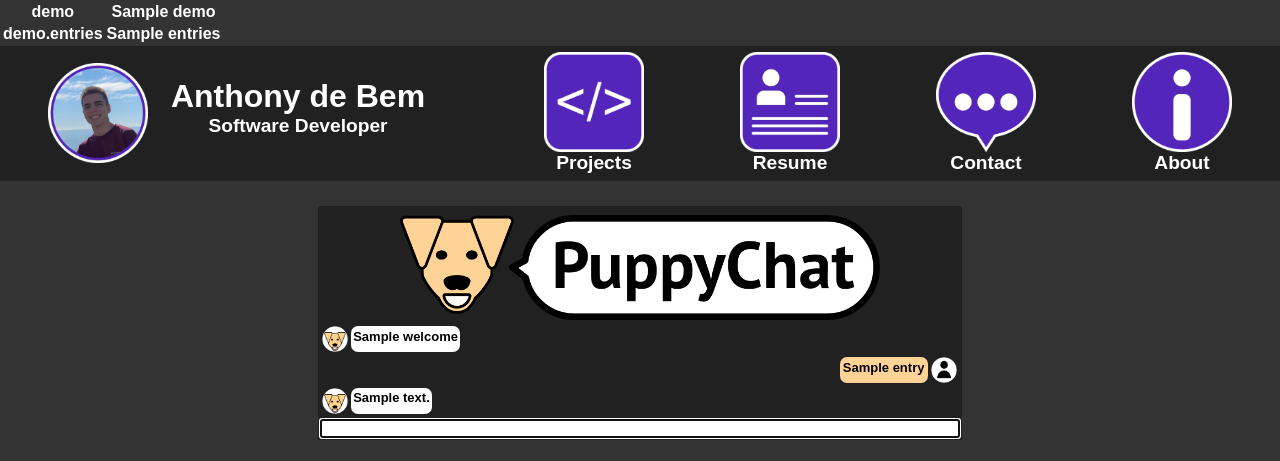
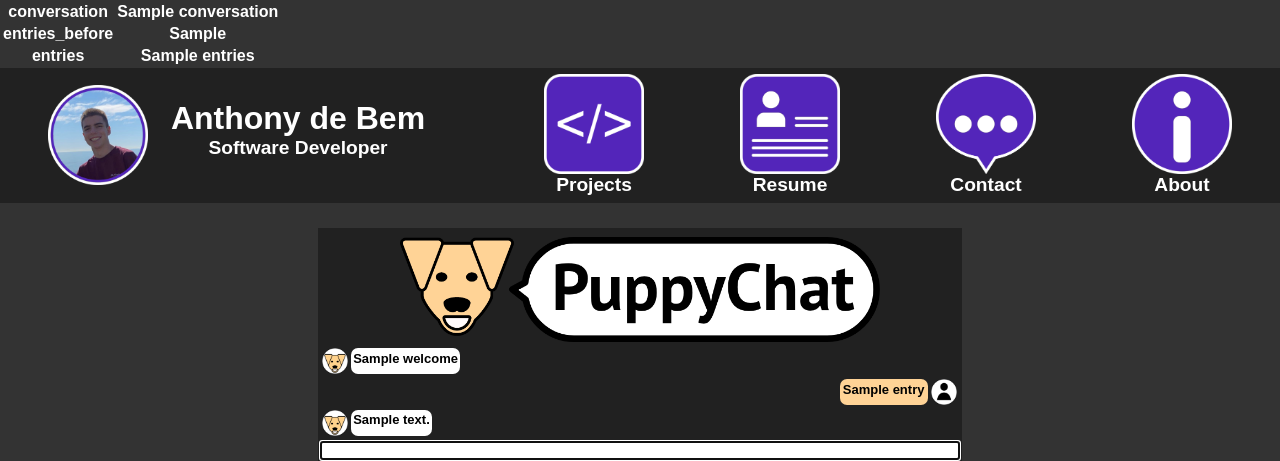
Before and after one commit to adebem/PuppyChatLiveDemo, a Django app: template templates/home.html in a window 1280 px wide. Shown: the top 461 px of the page. Run offline with Django 3.2, Linux system fonts and the light colour scheme; tables that the repository leaves empty hold one stand-in row (values such as "Sample post"); the template is opened without the code that fills it: values that come from a table or form of the project are taken from there, most other values are stand-ins (such as "Sample title", 1, 10 or a date in 2020); lists and menus that the app fills with data are empty; parts of the project's set-up code (start-up, migrations or seed data) failed here and were passed over.

Commit message:
Update home.html

```diff
--- a/templates/home.html
+++ b/templates/home.html
@@ -15,12 +15,16 @@
     <body>
         <table>
             <tr>
-                <th>demo</th>
-                <th>{{demo}}</th>
+                <th>conversation</th>
+                <th>{{conversation}}</th>
             </tr>
             <tr>
-                <th>demo.entries</th>
-                <th>{{demo.entries}}</th>
+                <th>entries_before</th>
+                <th>{{entries_before}}</th>
+            </tr>
+            <tr>
+                <th>entries</th>
+                <th>{{entries}}</th>
             </tr>
         </table>
 
```
